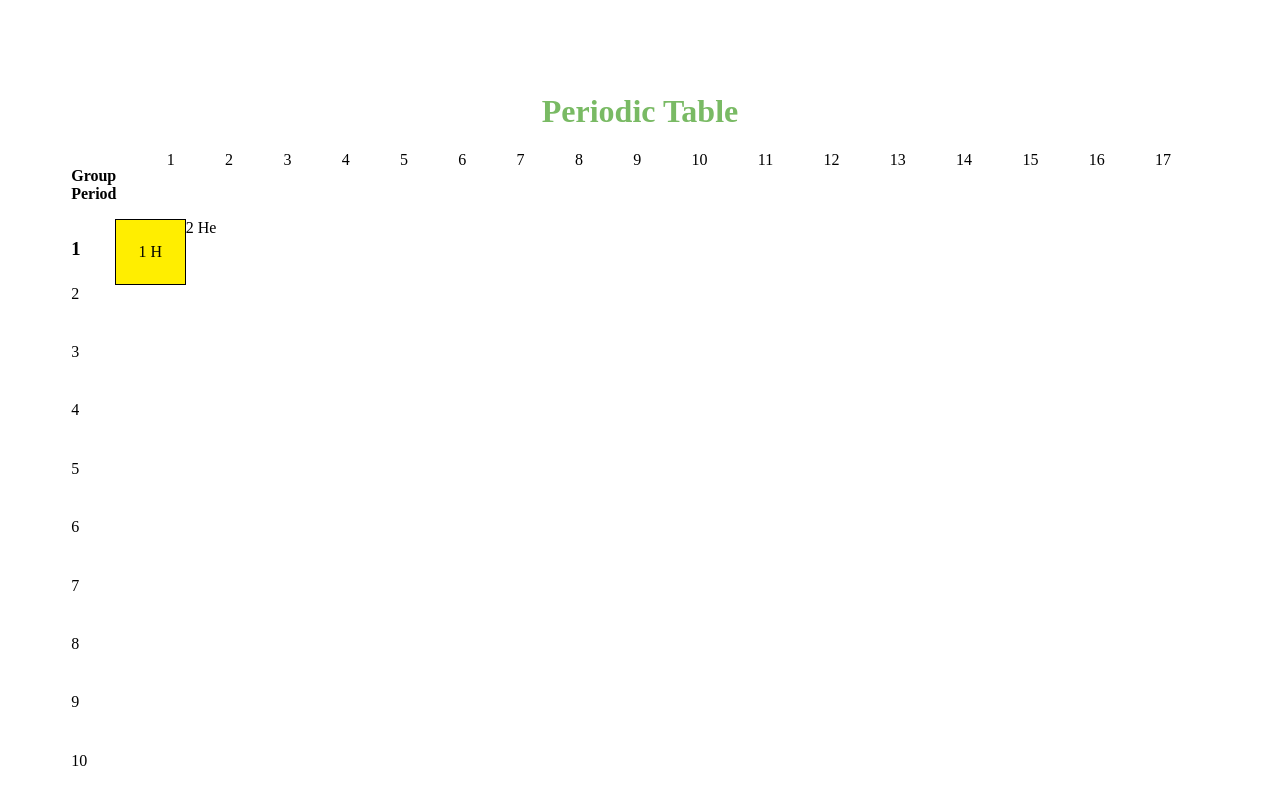
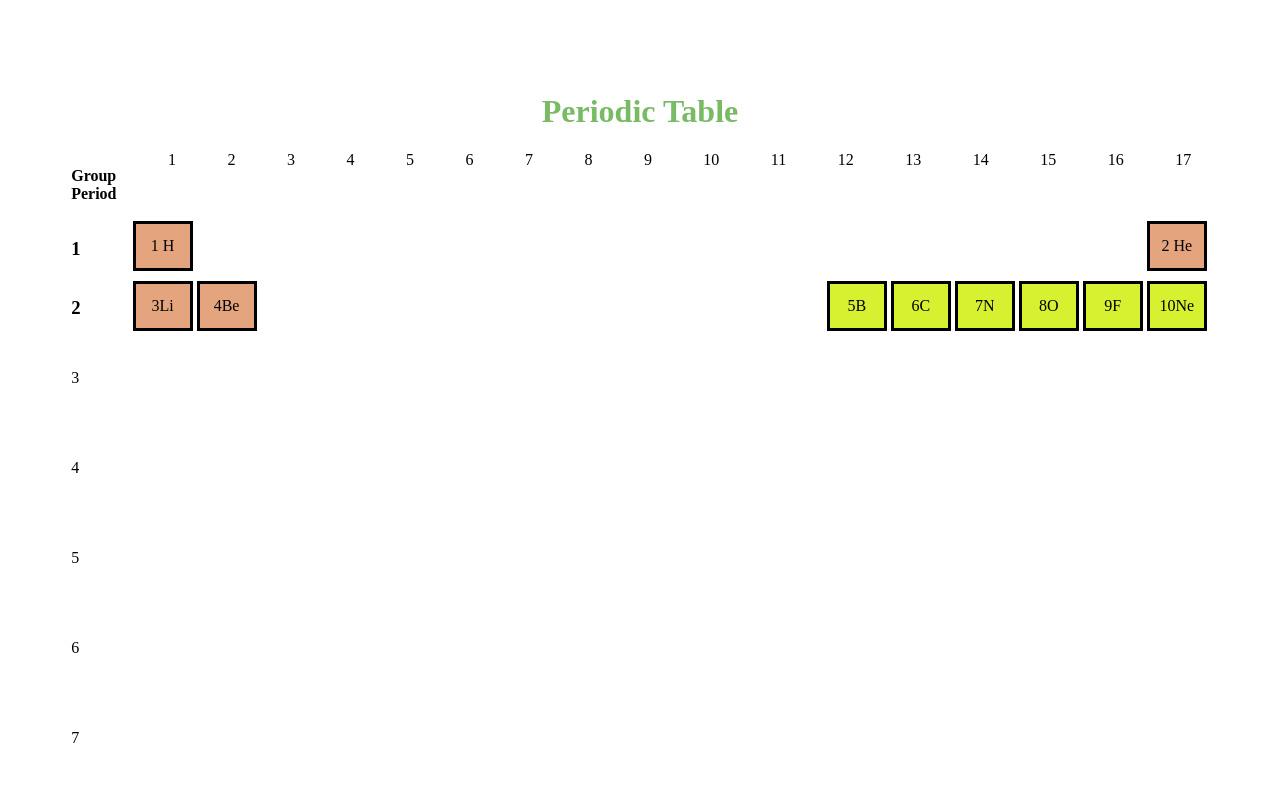
Before and after one commit to Rahulboro/PLACEMENT-ASSISTANCE-PROGRAM-INTERVIEW-BASED-ASSIGNMENT, a plain HTML site: page CSS/periodictable/index.html in a window 1280 px wide. Shown: the top 800 px of the page. Drawn offline with Linux system fonts and the light colour scheme.

Commit message:
second line updated

```diff
--- a/CSS/periodictable/index.html
+++ b/CSS/periodictable/index.html
@@ -36,12 +36,30 @@
         <div class="period">
             <div class="rows1">
                 <h3>1</h3>
-                <div class="helium1">1 H</div>
-                <div class="he2">
-                    <div class="helium2">2 He</div>
-                </div>
+                <div class="pline1">
+                    <div class="box">1 H</div>
+                    <div class="box">
+                        <div class="helium2">2 He</div>
+                    </div>
+                </div></div>
+            <div class="rows">
+                <h3>2</h3>
+                <div class="pline1">
+                    <div class="pline2left">
+                        <div class="box">3Li</div>
+                        <div class="box">4Be
+                        </div>
+                    </div>
+                    <div class="pline2right">
+                        <div class="boxy">5B</div>
+                        <div class="boxy">6C</div>
+                        <div class="boxy">7N</div>
+                        <div class="boxy">8O</div>
+                        <div class="boxy">9F</div>
+                        <div class="boxy">10Ne</div>
+                    </div>
+                </div></div>
             </div>
-            <div class="rows">2</div>
             <div class="rows">3</div>
             <div class="rows">4</div>
             <div class="rows">5</div>
--- a/CSS/periodictable/style.css
+++ b/CSS/periodictable/style.css
@@ -7,31 +7,58 @@ h1{
     padding: 5%;
 }
 .grouping{
-    max-width: 1100px;
+    max-width: 1120px;
     display: flex;
     justify-content: space-between;
 }
 .period {
-    max-height: 1000px;
+    max-width: 1140px;
     display:flex;
     justify-content: space-between;
     flex-direction: column;
 }
 .rows{
-    height: 70px;
+    height: 90px;
 }
 .rows1{
     display: flex;
 }
-.helium1{
-    color: #000000;
-    background-color: #ffee00;
-    padding: 2%;
-    margin-left: 3%;
-    border: 1px solid black;
+.pline1{
+    display: flex;
+    width: 1140px;
+    justify-content:space-between;
+    margin-left: 50px;
+}
+.box {
+    background-color: #e4a47e;
+    box-sizing: border-box;
+    justify-content: center;
+    display: flex;
+    align-items: center;
+    width:60px;
+    height: 50px;
+    margin: 2px;
+    border: solid #000000 3px;
 
 }
-.he2{
+.rows{
     display: flex;
-    justify-content: flex-end;
 }
+.pline2left {
+    display: flex;
+}
+.pline2right{
+    display: flex;
+    background-color: #fff;
+}
+.boxy{
+    background-color: #d7f030;
+    box-sizing: border-box;
+    justify-content: center;
+    display: flex;
+    align-items: center;
+    width:60px;
+    height: 50px;
+    margin: 2px;
+    border: solid #000000 3px;
+}
```
